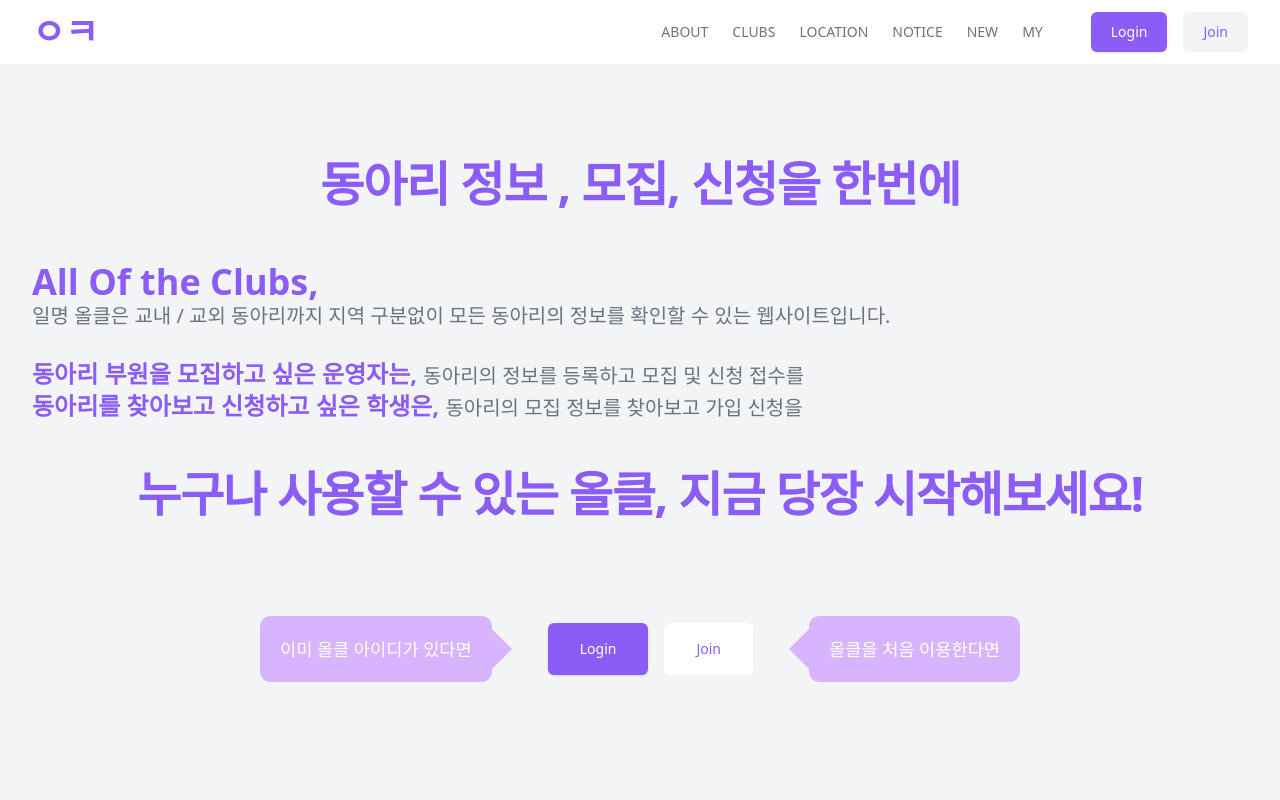
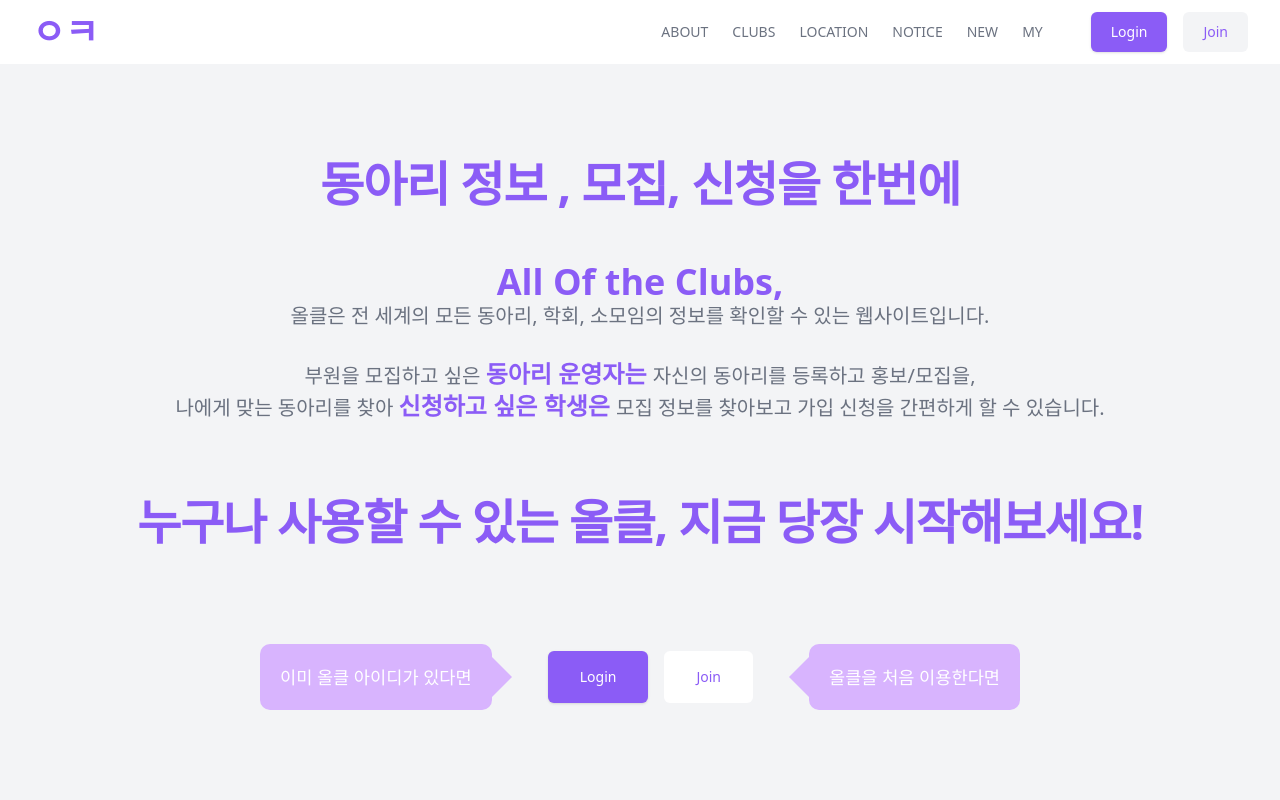
Before and after one commit to minjooong/babyLion, a React (Create React App) app in the folder our-app/: page /About in a window 1280 px wide. Shown: the top 800 px of the page. Built offline with nearby package versions, Linux system fonts and the light colour scheme.

Commit message:
introduce

```diff
--- a/our-app/src/subPages/About.js
+++ b/our-app/src/subPages/About.js
@@ -22,11 +22,13 @@ function About() {
                     <h1 class="text-center text-4xl font-bold tracking-tight text-violet-500 sm:text-5xl">동아리 정보 , 모집, 신청을 한번에</h1>
                     <br />
                     <br />
-                    <p class="mt-1.5 text-xl text-gray-500">
+                    <p class="text-center mt-1.5 text-xl text-gray-500">
                         <span class="font-extrabold text-4xl text-violet-500">All Of the Clubs,</span> <br />
-                        일명 올클은 교내 / 교외 동아리까지 지역 구분없이 모든 동아리의 정보를 확인할 수 있는 웹사이트입니다. <br /> <br />
-                        <span class="text-violet-500 font-extrabold text-2xl">동아리 부원을 모집하고 싶은 운영자는, </span> 동아리의 정보를 등록하고 모집 및 신청 접수를 <br />
-                        <span class="text-violet-500 font-extrabold text-2xl">동아리를 찾아보고 신청하고 싶은 학생은, </span> 동아리의 모집 정보를 찾아보고 가입 신청을 <br />
+                        올클은 전 세계의 모든 동아리, 학회, 소모임의 정보를 확인할 수 있는 웹사이트입니다. <br /> <br />
+                        부원을 모집하고 싶은 <span class="text-violet-500 font-extrabold text-2xl">동아리 운영자는 </span> 자신의 동아리를 등록하고 홍보/모집을, <br />
+                        나에게 맞는 동아리를 찾아 <span class="text-violet-500 font-extrabold text-2xl">신청하고 싶은 학생은 </span> 모집 정보를 찾아보고 가입 신청을 간편하게 할 수
+                        있습니다. <br />
+                        <br />
                     </p>
                     <br />
                     <br />
```
